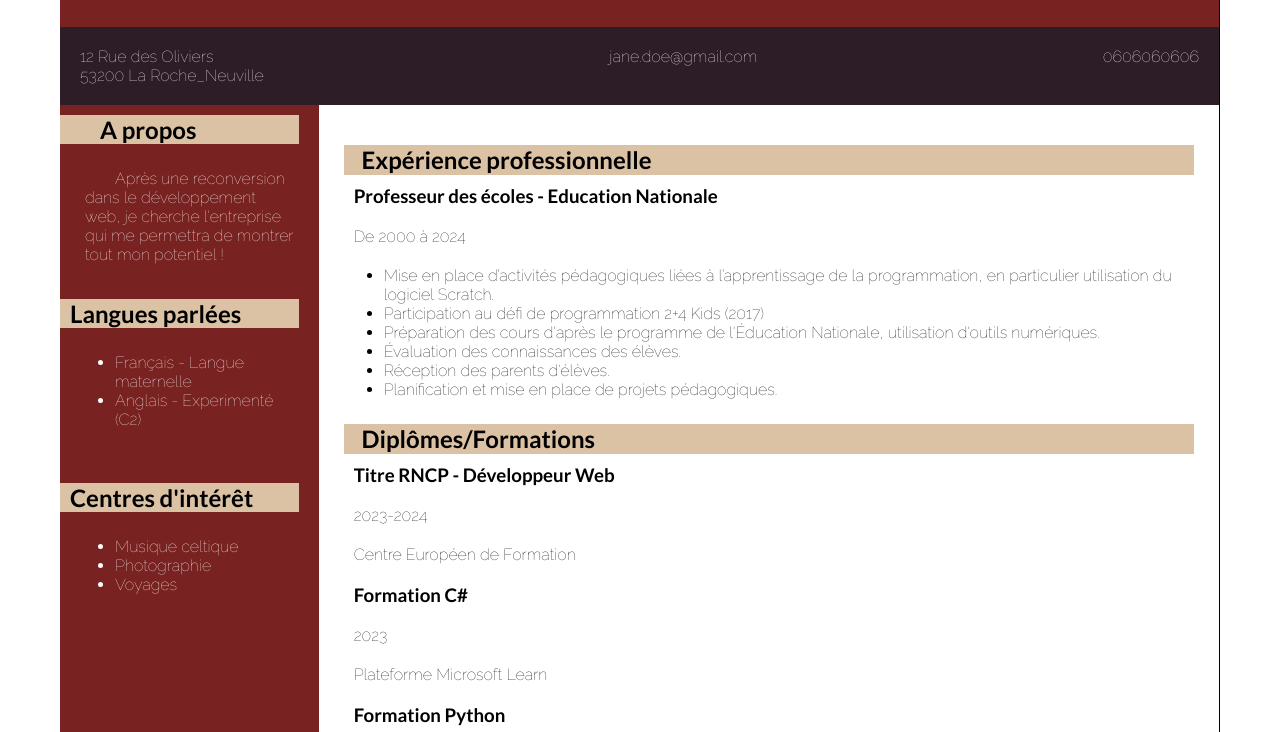
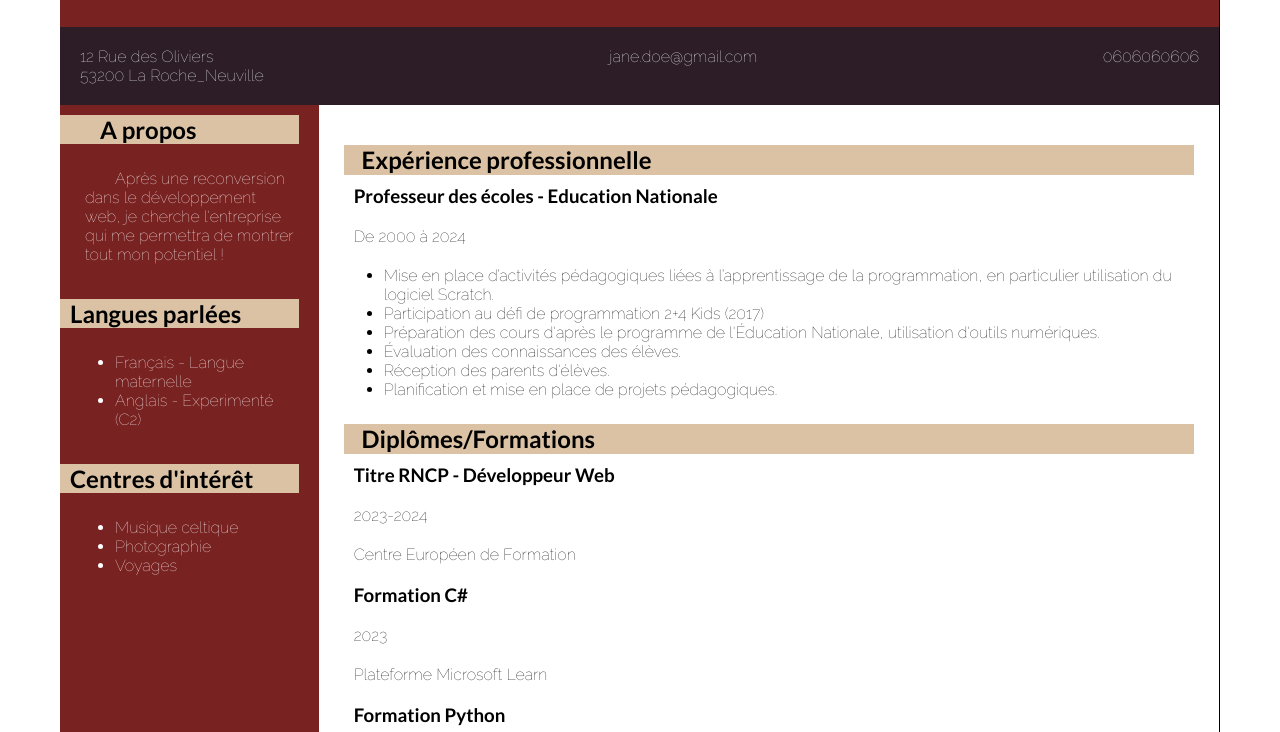
Before and after one commit to cgwena/Creer_un_CV, a plain HTML site: page index.html in a window 1280 px wide. Shown: the part 368-1100 px from the top of the page. Drawn offline with Linux system fonts and the light colour scheme.

Commit message:
corrections suggested by W3C validator made

```diff
--- a/assets/css/style.css
+++ b/assets/css/style.css
@@ -6,21 +6,21 @@
     font-family: "Raleway";
     src:
         url(/assets/fonts/Raleway-VariableFont_wght.woff),
-        url(/assets/fonts/Raleway-VariableFont_wght.ttf) type("truetype");
+        url(/assets/fonts/Raleway-VariableFont_wght.ttf) format("truetype");
 }
 
 @font-face {
     font-family: "Raleway";
     font-style: italic;
     src: url(/assets/fonts/Raleway-Italic.woff),
-        url(/assets/fonts/Raleway-Italic.ttf) type("truetype");
+        url(/assets/fonts/Raleway-Italic.ttf), format("truetype");
 }
 
 @font-face {
     font-family: "Raleway";
     font-weight: bold;
     src: url(/assets/fonts/Raleway-Bold.woff),
-        url("/assets/fonts/Raleway-Bold.ttf") type("truetype");
+        url("/assets/fonts/Raleway-Bold.ttf"), format("truetype");
 }
 
 * {
--- a/index.html
+++ b/index.html
@@ -20,7 +20,8 @@
         </div>
         <div class="contact">
             <div class="adresse">
-                <a href="https://www.google.fr/maps/place/12+Rue+des+Oliviers,+53200+La+Roche-Neuville/@47.8746148,-0.754611,17z/data=!3m1!4b1!4m6!3m5!1s0x4808f12c7939a8a7:0xaefceff0de598651!8m2!3d47.8746112!4d-0.7520307!16s%2Fg%2F11c1fvm555?entry=ttu" target="_blank">
+                <a href="https://www.google.fr/maps/place/12+Rue+des+Oliviers,+53200+La+Roche-Neuville/@47.8746148,-0.754611,17z/data=!3m1!4b1!4m6!3m5!1s0x4808f12c7939a8a7:0xaefceff0de598651!8m2!3d47.8746112!4d-0.7520307!16s%2Fg%2F11c1fvm555?entry=ttu"
+                    target="_blank">
                     <p id="adresse">12 Rue des Oliviers</p>
                     <p>53200 La Roche_Neuville</p>
                 </a>
@@ -41,7 +42,7 @@
                 <h2>Langues parlées</h2>
                 <ul>
                     <li>Français - Langue maternelle</li>
-                    <li>Anglais - Experimenté (C2)</li><br>
+                    <li>Anglais - Experimenté (C2)</li>
                 </ul>
             </section>
             <section>
@@ -72,6 +73,7 @@
                         <li>Réception des parents d'élèves.</li>
                         <li>Planification et mise en place de projets pédagogiques.</li>
                     </ul>
+                </div>
             </section>
             <section>
                 <div class="title">
```
